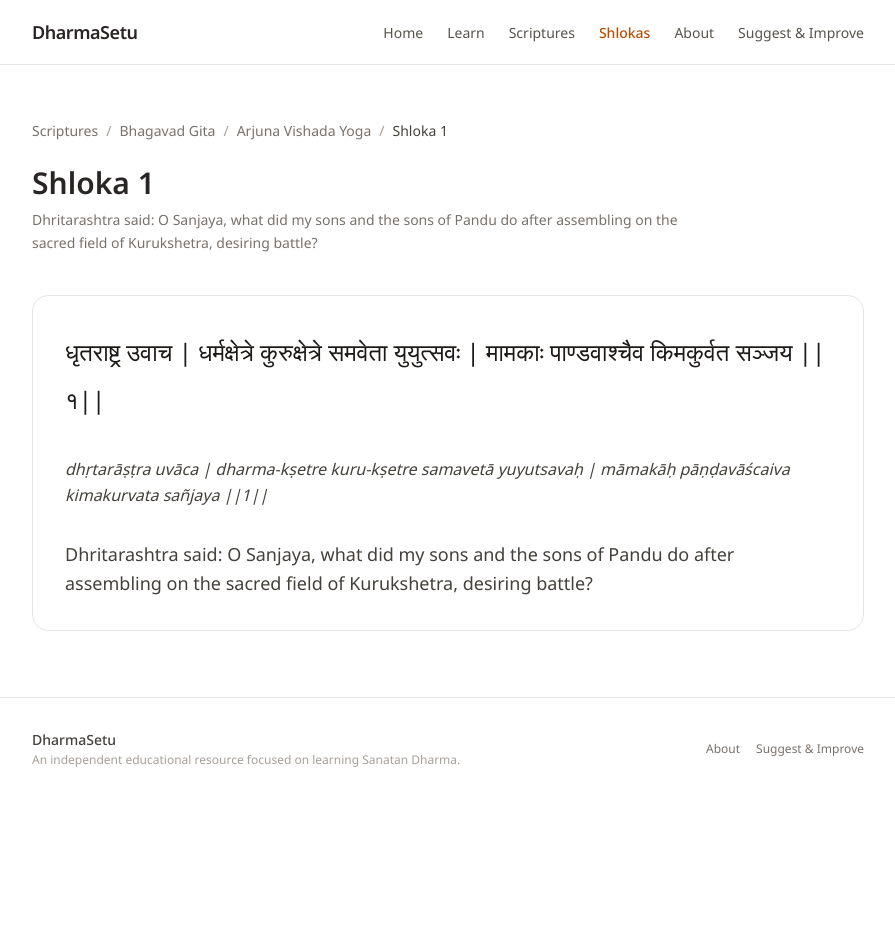
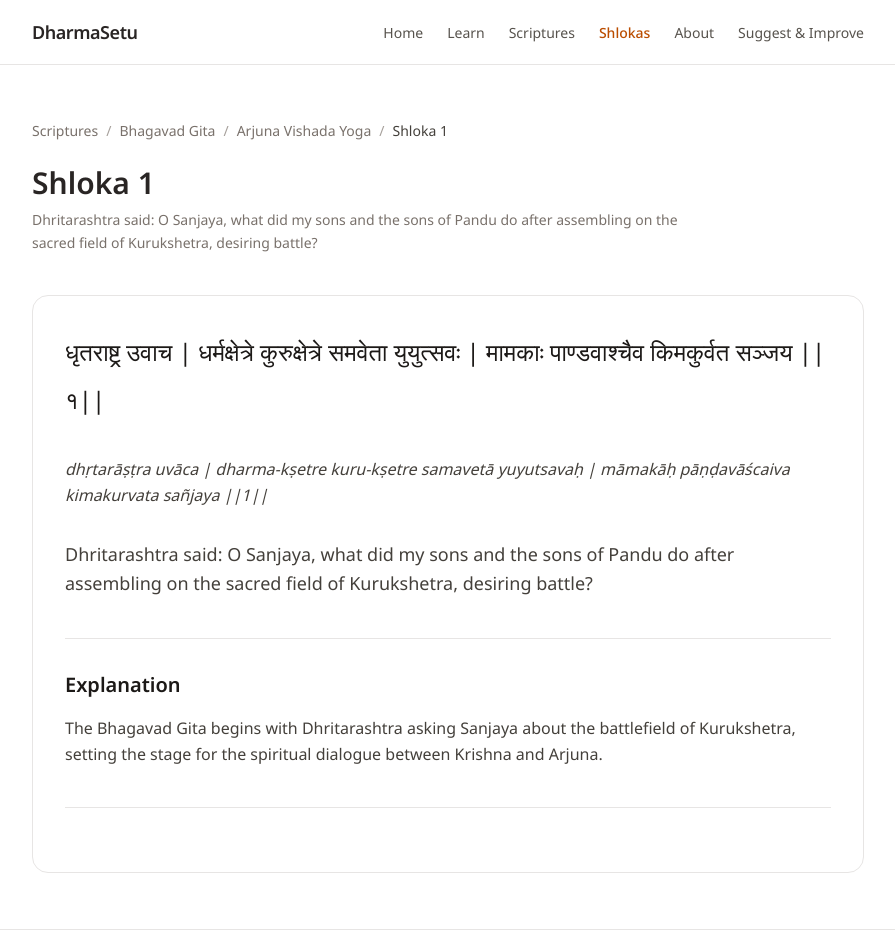
Before and after one commit to prathameshrjagtap/dharmasetu, a Next.js app: page /shlokas/bg-1-1 in a window 1280 px wide. Shown: the top 952 px of the page, without its empty margins (192-1087 px from the left). Before the commit the page ends 800 px from the top, so only its background shows below. Built offline with nearby package versions, Linux system fonts and the light colour scheme.

Commit message:
Add shloka detail navigation and improve routing

```diff
--- a/app/shlokas/[shloka_id]/page.tsx
+++ b/app/shlokas/[shloka_id]/page.tsx
@@ -8,7 +8,7 @@ import Text from '@/components/shared/Text';
 import Breadcrumbs from '@/components/shared/Breadcrumbs';
 
 import { createMetadata } from '@/utils/metadata';
-import { getShlokaBySlug, getScriptureById, getChaptersByScripture } from '@/utils/dataHelpers';
+import { getShlokaBySlug, getScriptureById, getChaptersByScripture, getAdjacentShlokas, } from '@/utils/dataHelpers';
 
 interface Props {
   params: Promise<{ shloka_id: string }>;
@@ -58,6 +58,12 @@ export default async function ShlokaDetailPage({
     (c) => c.id === chapterId
   );
 
+  const { previous, next } = getAdjacentShlokas(
+    scriptureId,
+    chapterId,
+    shloka.shloka_number
+  );
+
   return (
     <Container>
 
@@ -101,6 +107,40 @@ export default async function ShlokaDetailPage({
             {shloka.meaning}
           </Text>
 
+          <div className="mt-10 border-t border-stone-200 pt-8">
+
+            <h2 className="text-xl font-semibold text-stone-900">
+              Explanation
+            </h2>
+
+            <Text className="mt-4 leading-relaxed text-stone-700">
+              {shloka.explanation}
+            </Text>
+
+          </div>
+
+          <div className="mt-10 flex flex-wrap gap-4 border-t border-stone-200 pt-8">
+
+  {previous && (
+    <a
+      href={`/shlokas/${previous.slug}`}
+      className="rounded-xl border border-stone-200 bg-white px-5 py-3 text-sm font-medium text-stone-700 transition hover:border-stone-300 hover:bg-stone-50"
+    >
+      ← Previous Shloka
+    </a>
+  )}
+
+  {next && (
+    <a
+      href={`/shlokas/${next.slug}`}
+      className="rounded-xl border border-stone-200 bg-white px-5 py-3 text-sm font-medium text-stone-700 transition hover:border-stone-300 hover:bg-stone-50"
+    >
+      Next Shloka →
+    </a>
+  )}
+
+</div>
+
         </div>
 
       </SectionWrapper>
--- a/data/shlokas/shlokas.json
+++ b/data/shlokas/shlokas.json
@@ -1,6 +1,7 @@
 [
   {
     "id": "bg-1-1",
+    "slug": "bg-1-1",
     "scripture_id": "bhagavad-gita",
     "chapter_id": "bg-chapter-1",
     "shloka_number": 1,
@@ -11,6 +12,7 @@
   },
   {
     "id": "bg-2-47",
+    "slug": "bg-2-47",
     "scripture_id": "bhagavad-gita",
     "chapter_id": "bg-chapter-2",
     "shloka_number": 47,
@@ -21,6 +23,7 @@
   },
   {
     "id": "bg-3-21",
+    "slug": "bg-3-21",
     "scripture_id": "bhagavad-gita",
     "chapter_id": "bg-chapter-3",
     "shloka_number": 21,
@@ -31,6 +34,7 @@
   },
   {
     "id": "bg-4-7",
+    "slug": "bg-4-7",
     "scripture_id": "bhagavad-gita",
     "chapter_id": "bg-chapter-4",
     "shloka_number": 7,
@@ -41,6 +45,7 @@
   },
   {
     "id": "bg-5-10",
+    "slug": "bg-5-10",
     "scripture_name": "Bhagavad Gita",
     "scripture_id": "bhagavad-gita",
     "chapter_id": "bg-chapter-5",
--- a/types/shloka.ts
+++ b/types/shloka.ts
@@ -3,6 +3,7 @@ export interface Shloka {
   readonly scripture_id: string;
   readonly chapter_id: string;
   readonly shloka_number: number;
+  readonly slug: string;
 
   readonly sanskrit_text: string;
   readonly transliteration: string;
--- a/utils/dataHelpers.ts
+++ b/utils/dataHelpers.ts
@@ -138,3 +138,36 @@ export function getShlokasByScripture(
         a.shloka_number - b.shloka_number
     );
 }
+
+export function getAdjacentShlokas(
+  scripture_id: string,
+  chapter_id: string,
+  shloka_number: number
+) {
+
+  const chapterShlokas = shlokas
+    .filter(
+      (shloka) =>
+        shloka.scripture_id === scripture_id &&
+        shloka.chapter_id === chapter_id
+    )
+    .sort(
+      (a, b) => a.shloka_number - b.shloka_number
+    );
+
+  const currentIndex = chapterShlokas.findIndex(
+    (shloka) => shloka.shloka_number === shloka_number
+  );
+
+  return {
+    previous:
+      currentIndex > 0
+        ? chapterShlokas[currentIndex - 1]
+        : null,
+
+    next:
+      currentIndex < chapterShlokas.length - 1
+        ? chapterShlokas[currentIndex + 1]
+        : null,
+  };
+}
```
